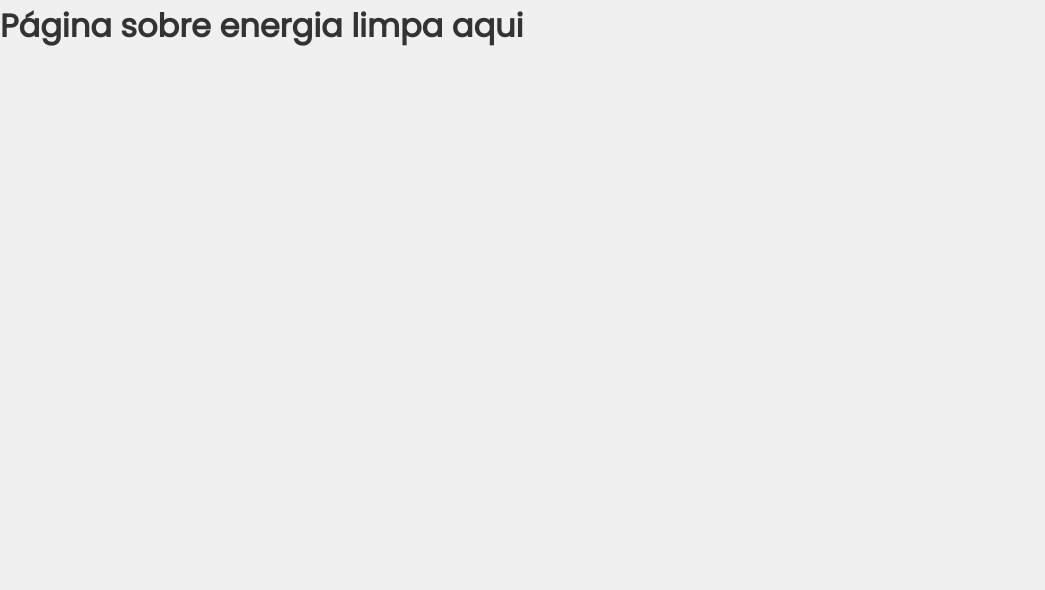
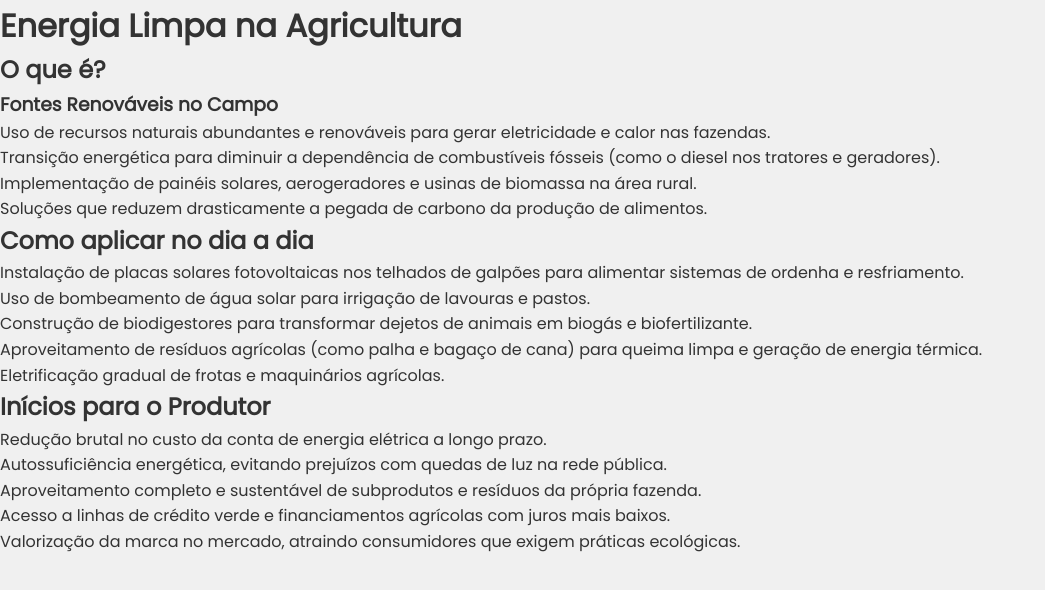
Before and after one commit to Ragna-2/Anexora_Project_TCC, a plain HTML site: page pages/energia.html in a window 1280 px wide. Shown: the whole page, without its empty margins (0-1045 px from the left). Drawn offline with nearby package versions, Linux system fonts and the light colour scheme.

Commit message:
atualização do projeto

```diff
--- a/pages/energia.html
+++ b/pages/energia.html
@@ -1,19 +1,50 @@
 <!DOCTYPE html>
-<html lang="pt-br">
+<html lang="en">
     <head>
         <meta charset="UTF-8">
         <meta name="viewport" content="width=device-width, initial-scale=1.0">
-    <title>TerraFertil</title>
+        <title>TerraFertil - Energia Limpa </title>
         <link rel="icon" href="/assets/IMG/terrafertil2.ico">
         <link href="https://fonts.googleapis.com/css2?family=Poppins&display=swap" rel="stylesheet">
-    <link href='https://unpkg.com/boxicons@2.1.4/css/boxicons.min.css' rel='stylesheet' >
+        <link href='https://unpkg.com/boxicons@2.1.4/css/boxicons.min.css' rel='stylesheet'>
         <link rel="stylesheet" href="../CSS/global.css">
-    <link rel="stylesheet" href="">
-
+        <link rel="stylesheet" href="../CSS/energia.css">
 </head>
 <body>
 
-    <h1> Página sobre energia limpa aqui </h1>
+    <h1>Energia Limpa na Agricultura</h1>
+
+    <h2>O que é?</h2>
+    <h3>Fontes Renováveis no Campo</h3>
+
+<ul>
+         <li>Uso de recursos naturais abundantes e renováveis para gerar eletricidade e calor nas fazendas.</li>
+         <li>Transição energética para diminuir a dependência de combustíveis fósseis (como o diesel nos tratores e geradores).</li>
+         <li>Implementação de painéis solares, aerogeradores e usinas de biomassa na área rural.</li>
+         <li>Soluções que reduzem drasticamente a pegada de carbono da produção de alimentos.</li>
+</ul>
+
+<h2>Como aplicar no dia a dia</h2>
+
+<ul>
+
+         <li>Instalação de placas solares fotovoltaicas nos telhados de galpões para alimentar sistemas de ordenha e resfriamento.</li>
+         <li>Uso de bombeamento de água solar para irrigação de lavouras e pastos.</li>
+         <li>Construção de biodigestores para transformar dejetos de animais em biogás e biofertilizante.</li>
+         <li>Aproveitamento de resíduos agrícolas (como palha e bagaço de cana) para queima limpa e geração de energia térmica.</li>
+         <li>Eletrificação gradual de frotas e maquinários agrícolas.</li>
+
+</ul>
+
+<h2>Inícios para o Produtor</h2>
+
+<ul>
+     <li>Redução brutal no custo da conta de energia elétrica a longo prazo.</li>
+     <li>Autossuficiência energética, evitando prejuízos com quedas de luz na rede pública.</li>
+     <li>Aproveitamento completo e sustentável de subprodutos e resíduos da própria fazenda.</li>
+     <li>Acesso a linhas de crédito verde e financiamentos agrícolas com juros mais baixos.</li>
+     <li>Valorização da marca no mercado, atraindo consumidores que exigem práticas ecológicas.</li>
+</ul>
 
 </body>
 </html>
```
Also changed, not shown: CSS/energia.css (added). Lines whose indentation alone changed are shown as unchanged.
